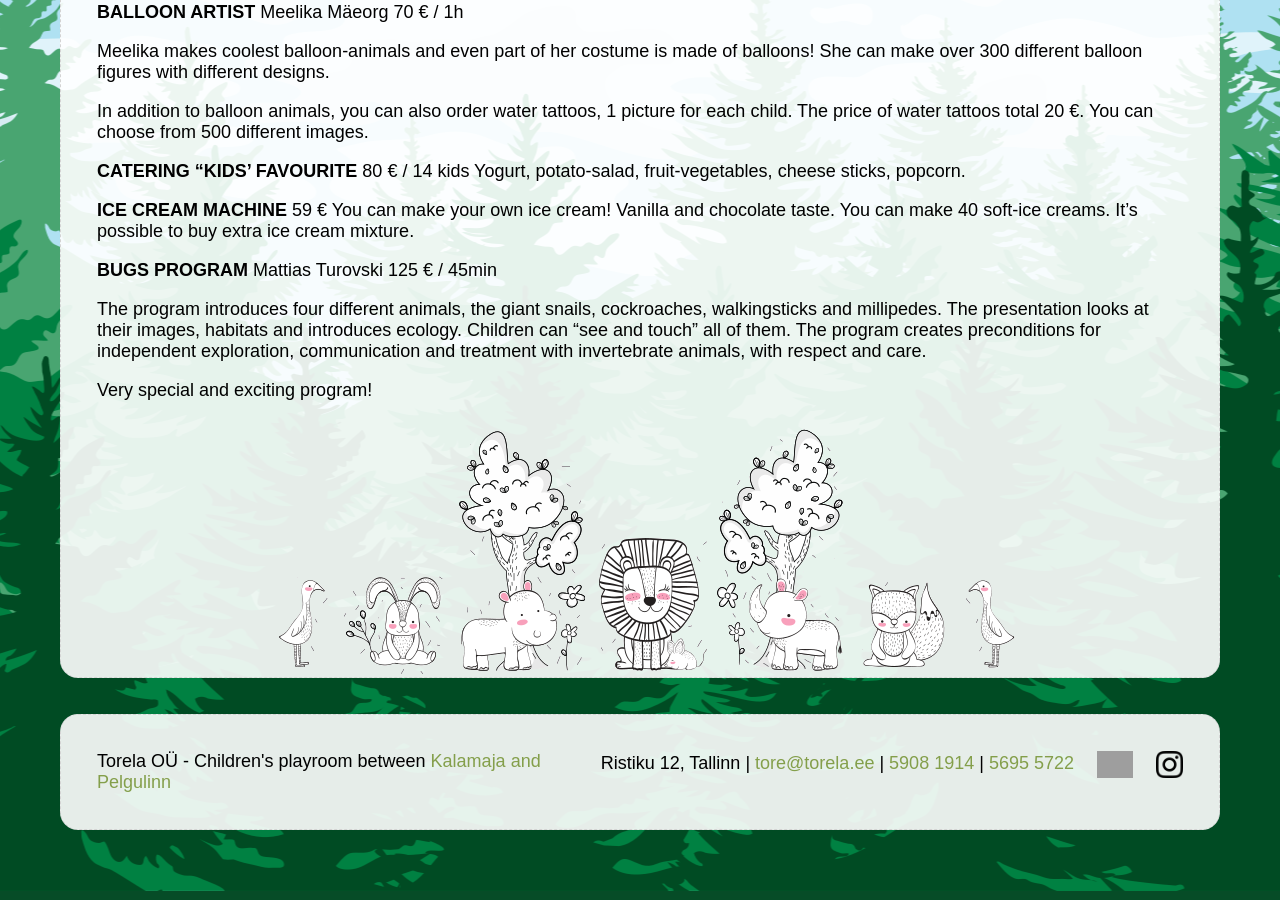
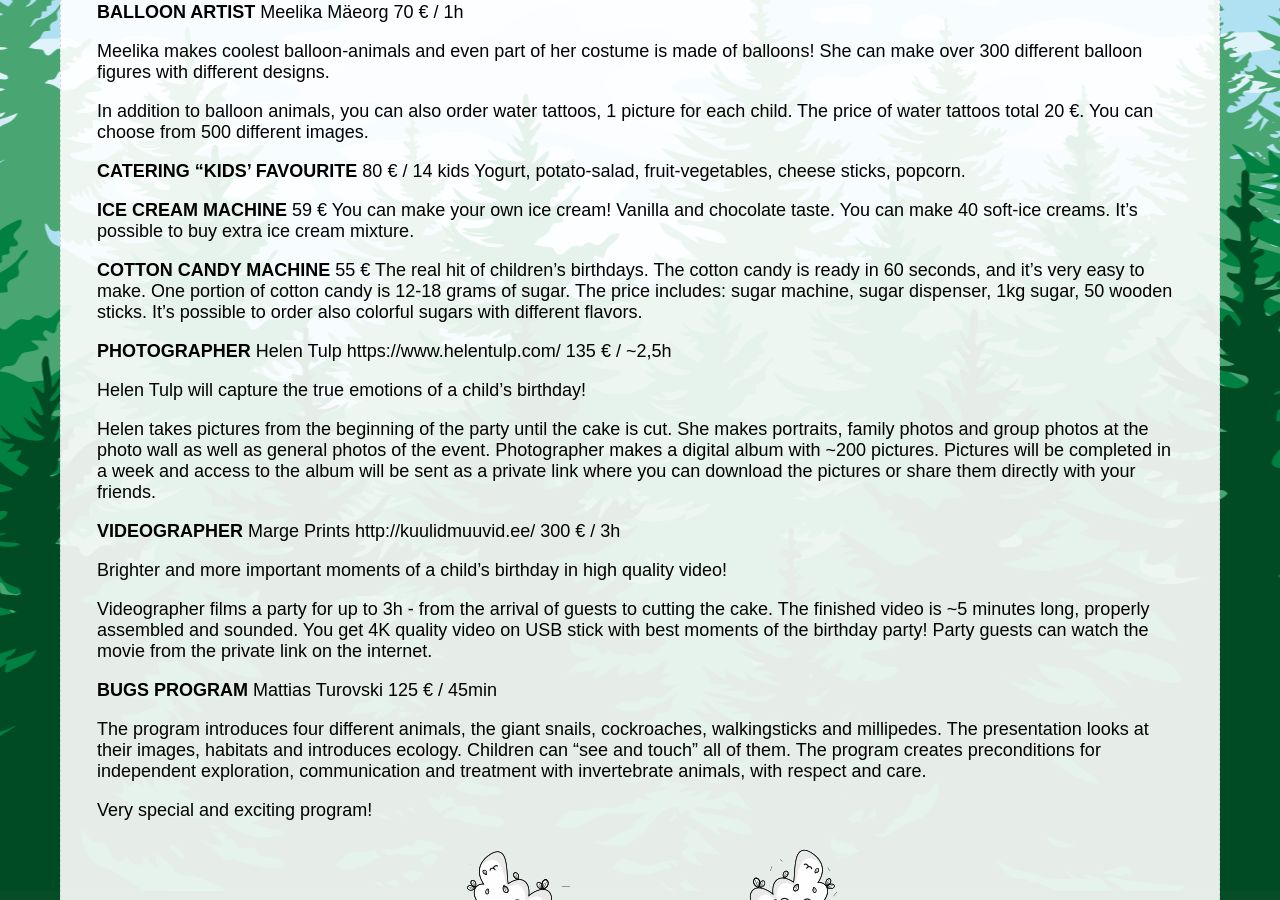
Before and after one commit to mypsik/torela, a Jekyll site: the page built from en/services/index.md, in a window 1280 px wide and 900 px high, scrolled down 574 px. Built offline with Jekyll 4.4.1, drawn with Linux system fonts in a browser that asks for light colours; grey boxes are pictures that could not be loaded.

Commit message:
added extras

```diff
--- a/en/services/index.md
+++ b/en/services/index.md
@@ -43,6 +43,31 @@
 59 €
 You can make your own ice cream! Vanilla and chocolate taste. You can make 40 soft-ice creams. It's possible to buy extra ice cream mixture.
 
+**COTTON CANDY MACHINE**
+55 €
+The real hit of children's birthdays. The cotton candy is ready in 60 seconds, and it's very easy to make. One portion of cotton candy is 12-18 grams of sugar. The price includes: sugar machine, sugar dispenser, 1kg sugar, 50 wooden sticks. It's possible to order also colorful sugars with different flavors.
+
+**PHOTOGRAPHER**
+Helen Tulp
+https://www.helentulp.com/
+135 € / ~2,5h
+
+Helen Tulp will capture the true emotions of a child's birthday!
+
+Helen takes pictures from the beginning of the party until the cake is cut. She makes portraits, family photos and group photos at the photo wall as well as general photos of the event. Photographer makes a digital album with ~200 pictures. Pictures will be completed in a week and access to the album will be sent as a private link where you can download the pictures or share them directly with your friends.
+
+**VIDEOGRAPHER**
+Marge Prints
+http://kuulidmuuvid.ee/
+300 € / 3h
+
+Brighter and more important moments of a child's birthday in high quality video!
+
+Videographer films a party for up to 3h - from the arrival of guests to cutting the cake. The finished video is ~5 minutes long, properly assembled and sounded.
+You get 4K quality video on USB stick with best moments of the birthday party!
+Party guests can watch the movie from the private link on the internet.
+
+
 **BUGS PROGRAM**
 Mattias Turovski
 125 € / 45min
```
